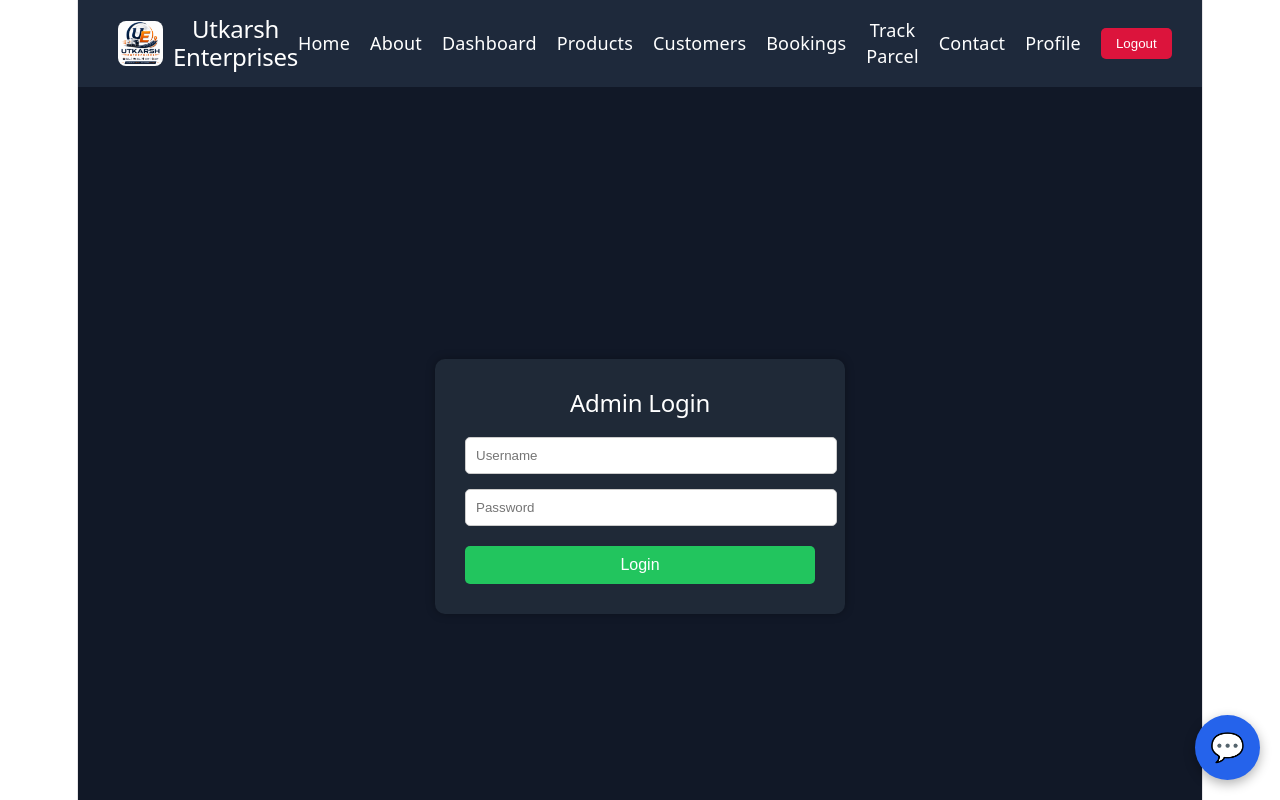
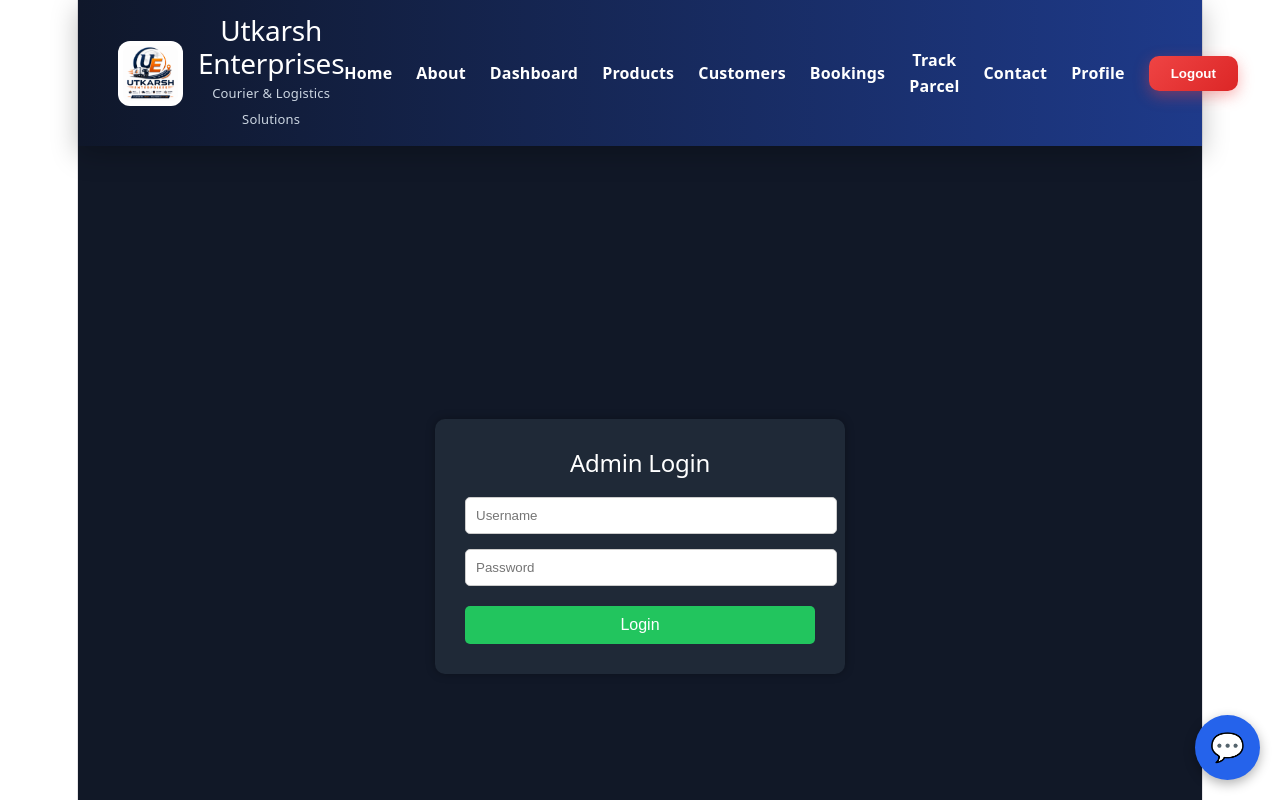
Before and after one commit to Raiki-rani/utkarsh-enterprises-frontend, a React (Vite) app: page /login in a window 1280 px wide. Shown: the top 800 px of the page. Built offline with nearby package versions, Linux system fonts and the light colour scheme.

Commit message:
Professional Navbar

```diff
--- a/src/components/Navbar.jsx
+++ b/src/components/Navbar.jsx
@@ -1,6 +1,4 @@
 import logo from "../assets/logo.png";
-
-
 import { Link, useNavigate } from "react-router-dom";
 
 function Navbar() {
@@ -12,68 +10,129 @@ function Navbar() {
         navigate("/login");
     };
 
+    const linkStyle = {
+        color: "white",
+        textDecoration: "none",
+        fontSize: "16px",
+        fontWeight: "600",
+        transition: "0.3s",
+    };
+
     return (
         <nav
             style={{
-                background: "#1e293b",
-                padding: "15px 40px",
+                position: "sticky",
+                top: 0,
+                zIndex: 1000,
+                background: "linear-gradient(90deg,#0f172a,#1e3a8a)",
+                backdropFilter: "blur(12px)",
                 display: "flex",
                 justifyContent: "space-between",
                 alignItems: "center",
+                padding: "14px 40px",
+                boxShadow: "0 8px 25px rgba(0,0,0,0.25)",
             }}
         >
-            <div style={{ display: "flex", alignItems: "center", gap: "10px" }}>
+
+            {/* Logo */}
+
+            <div
+                style={{
+                    display: "flex",
+                    alignItems: "center",
+                    gap: "15px",
+                }}
+            >
                 <img
                     src={logo}
                     alt="Logo"
                     style={{
-                        width: "45px",
-                        height: "45px",
-                        borderRadius: "8px"
+                        width: "55px",
+                        height: "55px",
+                        borderRadius: "12px",
+                        background: "white",
+                        padding: "5px",
                     }}
                 />
 
-                <h2 style={{ color: "white", margin: 0 }}>
-                    Utkarsh Enterprises
-                </h2>
+                <div>
+
+                    <h2
+                        style={{
+                            color: "white",
+                            margin: 0,
+                            fontSize: "28px",
+                        }}
+                    >
+                        Utkarsh Enterprises
+                    </h2>
+
+                    <p
+                        style={{
+                            margin: 0,
+                            color: "#cbd5e1",
+                            fontSize: "13px",
+                        }}
+                    >
+                        Courier & Logistics Solutions
+                    </p>
+
+                </div>
+
             </div>
+
+            {/* Navigation */}
 
             <div
                 style={{
                     display: "flex",
-                    gap: "20px",
                     alignItems: "center",
+                    gap: "24px",
                 }}
             >
-                <Link style={{ color: "white", textDecoration: "none" }} to="/">Home</Link>
-                <Link style={{ color: "white", textDecoration: "none" }} to="/about">About</Link>
 
-                <Link style={{ color: "white", textDecoration: "none" }} to="/dashboard">Dashboard</Link>
+                <Link style={linkStyle} to="/">Home</Link>
 
-                <Link style={{ color: "white", textDecoration: "none" }} to="/products">Products</Link>
+                <Link style={linkStyle} to="/about">About</Link>
 
-                <Link style={{ color: "white", textDecoration: "none" }} to="/customers">Customers</Link>
+                <Link style={linkStyle} to="/dashboard">Dashboard</Link>
 
-                <Link style={{ color: "white", textDecoration: "none" }} to="/bookings">Bookings</Link>
+                <Link style={linkStyle} to="/products">Products</Link>
 
-                <Link style={{ color: "white", textDecoration: "none" }} to="/track">Track Parcel</Link>
-                <Link style={{ color: "white", textDecoration: "none" }} to="/contact">Contact</Link>
-                <Link style={{ color: "white", textDecoration: "none" }} to="/profile">Profile</Link>
+                <Link style={linkStyle} to="/customers">Customers</Link>
+
+                <Link style={linkStyle} to="/bookings">Bookings</Link>
+
+                <Link style={linkStyle} to="/track">
+                    Track Parcel
+                </Link>
+
+                <Link style={linkStyle} to="/contact">
+                    Contact
+                </Link>
+
+                <Link style={linkStyle} to="/profile">
+                    Profile
+                </Link>
 
                 <button
                     onClick={logout}
                     style={{
-                        background: "crimson",
+                        background: "linear-gradient(135deg,#ef4444,#dc2626)",
                         color: "white",
                         border: "none",
-                        padding: "8px 15px",
+                        padding: "10px 22px",
+                        borderRadius: "10px",
                         cursor: "pointer",
-                        borderRadius: "5px",
+                        fontWeight: "bold",
+                        boxShadow: "0 5px 15px rgba(239,68,68,.4)",
                     }}
                 >
                     Logout
                 </button>
+
             </div>
+
         </nav>
     );
 }
```
